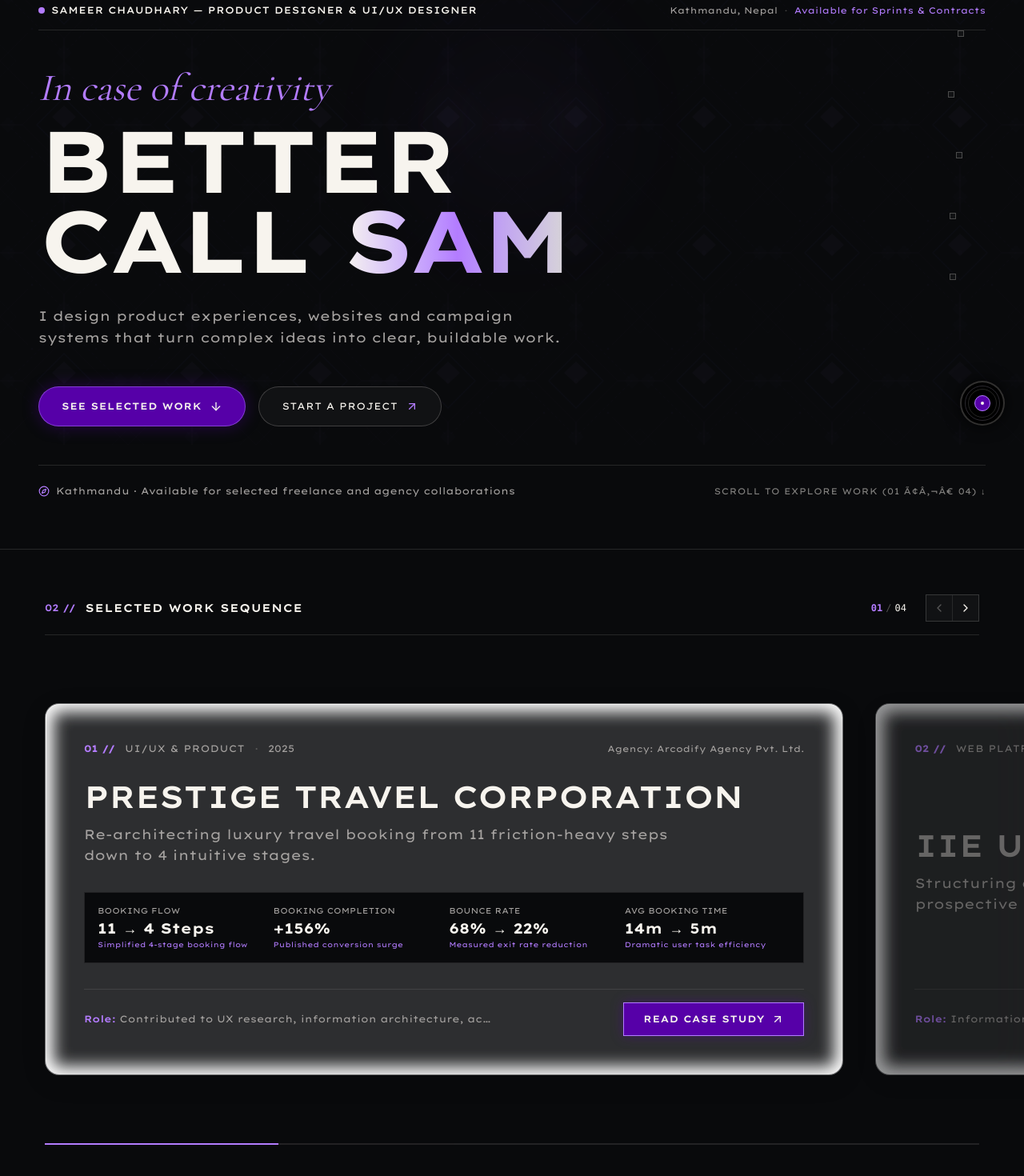
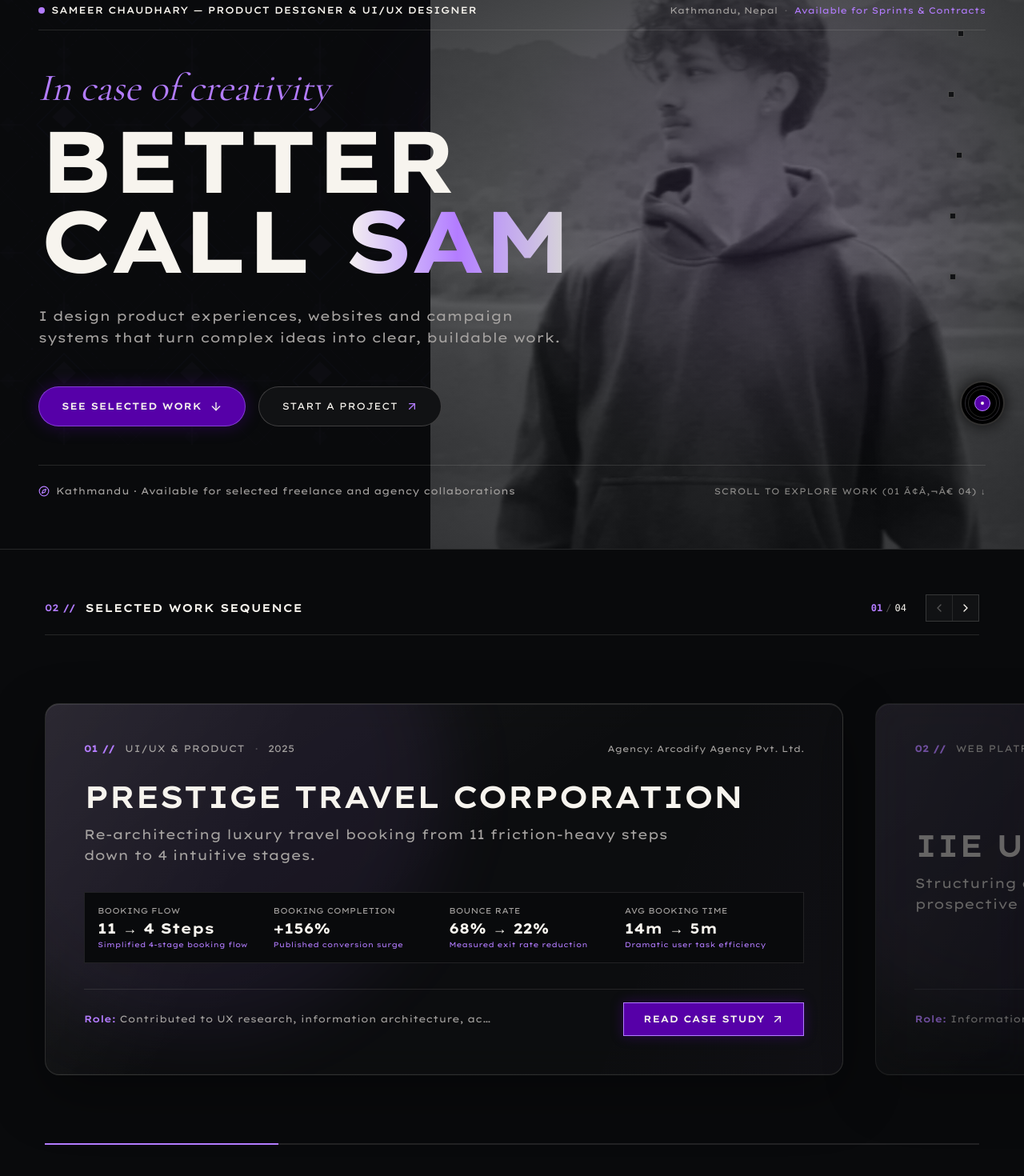
Before and after one commit to KenpachiXAce/better-call-sam, a Next.js app: page / in a window 1280 px wide. Shown: the part 244-1714 px from the top of the page at 80% size. Built offline with nearby package versions, Linux system fonts and the light colour scheme.

Commit message:
Refine homepage composition and interactions

```diff
--- a/src/app/globals.css
+++ b/src/app/globals.css
@@ -51,37 +51,101 @@ body, a, button, [role="button"], input, label, select, textarea {
   cursor: url('/panther-claw.svg') 16 4, auto;
 }
 
-/* ── Hero Image Hover Color Reveal ────────────────────────────────────── */
+/* ── Hero portrait ────────────────────────────────────────────────────── */
 .hero-image-wrap {
-  position: relative;
+  position: absolute;
   overflow: hidden;
+  background: #090A0C;
 }
+
 .hero-image-wrap img.grayscale-base {
-  transition: filter 0.6s cubic-bezier(0.25, 0.46, 0.45, 0.94),
-              transform 0.6s cubic-bezier(0.25, 0.46, 0.45, 0.94);
+  filter: grayscale(100%) contrast(1.08) brightness(0.78);
+  opacity: 0.94;
+  transition: filter 700ms cubic-bezier(0.16, 1, 0.3, 1),
+              transform 900ms cubic-bezier(0.16, 1, 0.3, 1),
+              opacity 700ms ease;
 }
-/* Reveal full color on hero hover */
+
 .hero-image-parent:hover .hero-image-wrap img.grayscale-base {
-  filter: grayscale(0%) contrast(110%) brightness(100%);
-  transform: scale(1.02);
+  filter: grayscale(16%) contrast(1.04) brightness(0.92);
+  opacity: 1;
+  transform: scale(1.018);
 }
-/* Purple bloom gradient overlay, fades in on hover */
+
 .hero-image-wrap .color-reveal-glow {
   position: absolute;
   inset: 0;
-  background: radial-gradient(ellipse at 70% 40%, rgba(86,0,168,0.35) 0%, transparent 65%);
-  opacity: 0;
-  transition: opacity 0.7s ease;
+  z-index: 2;
+  background: radial-gradient(ellipse at 56% 42%, rgba(122, 24, 214, 0.18), transparent 58%);
+  opacity: 0.35;
+  transition: opacity 700ms ease;
   pointer-events: none;
-  z-index: 2;
-}
-.hero-image-parent:hover .hero-image-wrap .color-reveal-glow {
-  opacity: 1;
 }
 
-/* ── Liquid Glass override: ensure text is readable on dark bg ─────────── */
-[class*="liquid-glass"] {
-  color: #F7F4EE !important;
+.hero-image-parent:hover .hero-image-wrap .color-reveal-glow {
+  opacity: 0.8;
+}
+
+.hero-image-scrim {
+  position: absolute;
+  inset: 0;
+  z-index: 3;
+  pointer-events: none;
+  background:
+    linear-gradient(90deg, #090A0C 0%, rgba(9, 10, 12, 0.94) 23%, rgba(9, 10, 12, 0.28) 58%, rgba(9, 10, 12, 0.06) 100%),
+    linear-gradient(0deg, rgba(9, 10, 12, 0.72) 0%, transparent 30%, rgba(9, 10, 12, 0.2) 100%);
+}
+
+.hero-name-accent {
+  color: #B37CFF;
+  text-shadow: 0 0 32px rgba(122, 24, 214, 0.28);
+}
+
+.hero-button {
+  display: inline-flex;
+  align-items: center;
+  justify-content: center;
+  gap: 0.65rem;
+  min-height: 48px;
+  padding: 0.85rem 1.45rem;
+  border: 1px solid rgba(247, 244, 238, 0.18);
+  border-radius: 999px;
+  font-size: 0.68rem;
+  font-weight: 600;
+  letter-spacing: 0.1em;
+  text-transform: uppercase;
+  transition: transform 220ms ease, border-color 220ms ease, background 220ms ease;
+}
+
+.hero-button:hover {
+  transform: translateY(-2px);
+}
+
+.hero-button--primary {
+  color: #F7F4EE;
+  border-color: rgba(179, 124, 255, 0.55);
+  background: linear-gradient(135deg, #6810B8, #43007F);
+  box-shadow: 0 12px 35px rgba(86, 0, 168, 0.24);
+}
+
+.hero-button--secondary {
+  color: #F7F4EE;
+  background: rgba(17, 18, 20, 0.58);
+  backdrop-filter: blur(14px);
+  -webkit-backdrop-filter: blur(14px);
+}
+
+@media (max-width: 1023px) {
+  .hero-image-wrap img.grayscale-base {
+    opacity: 0.58;
+    filter: grayscale(100%) contrast(1.08) brightness(0.66);
+  }
+
+  .hero-image-scrim {
+    background:
+      linear-gradient(90deg, rgba(9, 10, 12, 0.82), rgba(9, 10, 12, 0.28)),
+      linear-gradient(0deg, #090A0C 0%, rgba(9, 10, 12, 0.6) 42%, rgba(9, 10, 12, 0.14) 100%);
+  }
 }
 
 /* Fluid Typography Tokens */
@@ -205,47 +269,276 @@ body, a, button, [role="button"], input, label, select, textarea {
 .skip-link:focus {
   top: 1rem;
 }
-.glass-card {
-  background: rgba(255, 255, 255, 0.15);
-  backdrop-filter: blur(20px);
-  -webkit-backdrop-filter: blur(20px);
-  border-radius: 18px;
-  border: 1px solid rgba(255, 255, 255, 0.3);
-  box-shadow:
-    0 8px 32px rgba(0, 0, 0, 0.1),
-    inset 0 1px 0 rgba(255, 255, 255, 0.5),
-    inset 0 -1px 0 rgba(255, 255, 255, 0.1),
-    inset 0 0 20px 10px rgba(255, 255, 255, 1);
+/* ── Restrained dark liquid glass ─────────────────────────────────────── */
+.glass-card,
+.liquid-panel {
   position: relative;
   overflow: hidden;
+  isolation: isolate;
+  border: 1px solid rgba(247, 244, 238, 0.13);
+  background:
+    linear-gradient(145deg, rgba(255, 255, 255, 0.055), rgba(255, 255, 255, 0.012) 48%),
+    rgba(10, 11, 13, 0.82);
+  backdrop-filter: blur(18px) saturate(118%);
+  -webkit-backdrop-filter: blur(18px) saturate(118%);
+  box-shadow:
+    0 24px 70px rgba(0, 0, 0, 0.34),
+    inset 0 1px 0 rgba(255, 255, 255, 0.1),
+    inset 0 -1px 0 rgba(255, 255, 255, 0.025);
 }
 
-.glass-card::before {
+.glass-card::before,
+.liquid-panel::before {
   content: "";
   position: absolute;
-  top: 0;
-  left: 0;
-  right: 0;
-  height: 1px;
-  background: linear-gradient(
-    90deg,
-    transparent,
-    rgba(255, 255, 255, 0.8),
-    transparent
-  );
+  z-index: -1;
+  inset: -45% auto auto -12%;
+  width: 62%;
+  aspect-ratio: 1;
+  border-radius: 50%;
+  background: rgba(179, 124, 255, 0.075);
+  filter: blur(46px);
+  pointer-events: none;
 }
 
-.glass-card::after {
+.glass-card::after,
+.liquid-panel::after {
   content: "";
   position: absolute;
-  top: 0;
-  left: 0;
-  width: 1px;
-  height: 100%;
-  background: linear-gradient(
-    180deg,
-    rgba(255, 255, 255, 0.8),
-    transparent,
-    rgba(255, 255, 255, 0.3)
-  );
+  inset: 0;
+  z-index: -1;
+  background: linear-gradient(112deg, rgba(255, 255, 255, 0.045), transparent 28%, transparent 72%, rgba(179, 124, 255, 0.025));
+  pointer-events: none;
 }
+
+/* ── Tigran-inspired service index ───────────────────────────────────── */
+.service-index {
+  border-top: 1px solid rgba(247, 244, 238, 0.1);
+}
+
+.service-index__row {
+  display: grid;
+  grid-template-columns: 48px minmax(0, 1fr) 42px;
+  align-items: center;
+  width: 100%;
+  min-height: 92px;
+  padding: 0 0.75rem;
+  border-bottom: 1px solid rgba(247, 244, 238, 0.1);
+  color: #A5A2A0;
+  text-align: left;
+  transition: color 250ms ease, background 250ms ease, padding 250ms ease;
+}
+
+.service-index__row:hover,
+.service-index__row.is-active {
+  padding-inline: 1.1rem;
+  color: #F7F4EE;
+  background: linear-gradient(90deg, rgba(122, 24, 214, 0.38), rgba(86, 0, 168, 0.11) 62%, transparent);
+}
+
+.service-index__number {
+  color: #777579;
+  font-size: 0.62rem;
+  letter-spacing: 0.12em;
+}
+
+.service-index__title {
+  font-size: clamp(1rem, 2vw, 1.55rem);
+  font-weight: 500;
+  letter-spacing: -0.02em;
+  text-transform: uppercase;
+}
+
+.service-index__arrow {
+  display: flex;
+  justify-content: flex-end;
+  color: #777579;
+  transform: rotate(0deg);
+  transition: color 250ms ease, transform 250ms ease;
+}
+
+.service-index__arrow svg {
+  width: 22px;
+  height: 22px;
+}
+
+.service-index__row:hover .service-index__arrow,
+.service-index__row.is-active .service-index__arrow {
+  color: #B37CFF;
+  transform: translate(2px, -2px);
+}
+
+.service-preview {
+  overflow: hidden;
+  border: 1px solid rgba(247, 244, 238, 0.14);
+  background: #0B0C0E;
+  box-shadow: 0 32px 100px rgba(0, 0, 0, 0.42);
+}
+
+.service-preview__visual {
+  position: relative;
+  min-height: 270px;
+  overflow: hidden;
+  border-bottom: 1px solid rgba(247, 244, 238, 0.1);
+  transition: background 350ms ease;
+}
+
+.service-preview__ghost {
+  position: absolute;
+  right: -0.04em;
+  bottom: -0.23em;
+  color: rgba(247, 244, 238, 0.045);
+  font-size: clamp(10rem, 20vw, 17rem);
+  font-weight: 700;
+  line-height: 1;
+}
+
+.service-preview__orb {
+  position: absolute;
+  top: 50%;
+  left: 50%;
+  width: 130px;
+  aspect-ratio: 1;
+  border: 1px solid rgba(179, 124, 255, 0.52);
+  border-radius: 50%;
+  background: radial-gradient(circle at 38% 34%, rgba(247, 244, 238, 0.14), rgba(86, 0, 168, 0.16) 38%, rgba(0, 0, 0, 0.56) 72%);
+  box-shadow: 0 0 70px rgba(86, 0, 168, 0.2), inset -20px -20px 50px rgba(0, 0, 0, 0.5);
+  transform: translate(-50%, -50%);
+}
+
+.service-preview__mark {
+  position: absolute;
+  top: 1rem;
+  left: 1rem;
+  color: rgba(247, 244, 238, 0.42);
+  font-size: 0.55rem;
+  letter-spacing: 0.18em;
+}
+
+.service-preview__body {
+  padding: 1.5rem;
+}
+
+/* ── About layout ─────────────────────────────────────────────────────── */
+.about-grid {
+  display: grid;
+  gap: 1rem;
+}
+
+.about-bio {
+  display: flex;
+  flex-direction: column;
+  justify-content: space-between;
+  min-height: 420px;
+  padding: clamp(1.5rem, 4vw, 3.5rem);
+}
+
+.about-bio__mark {
+  position: absolute;
+  top: clamp(1.25rem, 3vw, 2rem);
+  right: clamp(1.25rem, 3vw, 2rem);
+  opacity: 0.26;
+  filter: invert(1);
+}
+
+.about-stats {
+  display: grid;
+  grid-template-columns: repeat(2, minmax(0, 1fr));
+  gap: 1rem;
+}
+
+.about-stat {
+  min-height: 200px;
+  padding: 1.35rem;
+}
+
+@media (min-width: 1024px) {
+  .about-grid {
+    grid-template-columns: minmax(0, 1.35fr) minmax(360px, 0.65fr);
+  }
+}
+
+@media (max-width: 540px) {
+  .about-stats {
+    grid-template-columns: 1fr;
+  }
+}
+
+/* ── Process index ────────────────────────────────────────────────────── */
+.process-index {
+  border-top: 1px solid rgba(247, 244, 238, 0.12);
+}
+
+.process-index__row {
+  display: grid;
+  grid-template-columns: 52px minmax(160px, 0.55fr) minmax(0, 1fr);
+  gap: 1rem;
+  align-items: center;
+  padding: 1.75rem 0;
+  border-bottom: 1px solid rgba(247, 244, 238, 0.12);
+}
+
+.process-index__number {
+  color: #B37CFF;
+  font-size: 0.65rem;
+}
+
+.process-index__title {
+  color: #F7F4EE;
+  font-size: clamp(1.05rem, 2vw, 1.55rem);
+  font-weight: 500;
+  text-transform: uppercase;
+}
+
+.process-index__copy {
+  max-width: 580px;
+  color: #969397;
+  font-size: 0.78rem;
+  line-height: 1.8;
+}
+
+@media (max-width: 700px) {
+  .process-index__row {
+    grid-template-columns: 42px 1fr;
+  }
+
+  .process-index__copy {
+    grid-column: 2;
+  }
+}
+
+/* ── Final CTA ────────────────────────────────────────────────────────── */
+.final-cta__button {
+  display: inline-flex;
+  align-items: center;
+  justify-content: center;
+  gap: 0.7rem;
+  min-width: 174px;
+  min-height: 56px;
+  padding: 0.9rem 1.4rem;
+  border: 1px solid #5600A8;
+  border-radius: 999px;
+  color: #5600A8;
+  font-size: 0.67rem;
+  font-weight: 700;
+  letter-spacing: 0.12em;
+  text-transform: uppercase;
+  transition: color 240ms ease, background 240ms ease, transform 240ms ease;
+}
+
+.final-cta__button:hover {
+  color: #F7F4EE;
+  background: #5600A8;
+  transform: translateY(-3px);
+}
+
+@media (prefers-reduced-motion: reduce) {
+  .hero-image-wrap img.grayscale-base,
+  .color-reveal-glow,
+  .hero-button,
+  .service-index__row,
+  .service-index__arrow,
+  .final-cta__button {
+    transition: none;
+  }
+}
```
